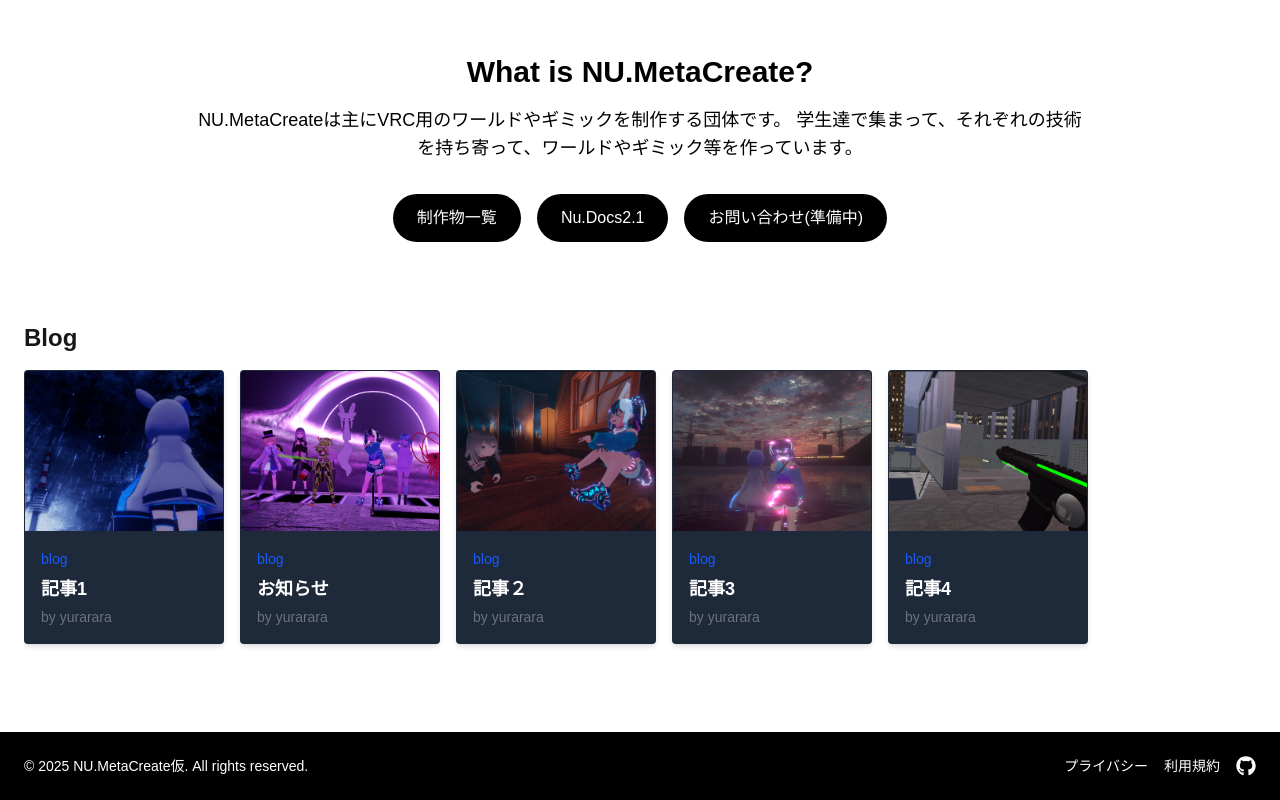
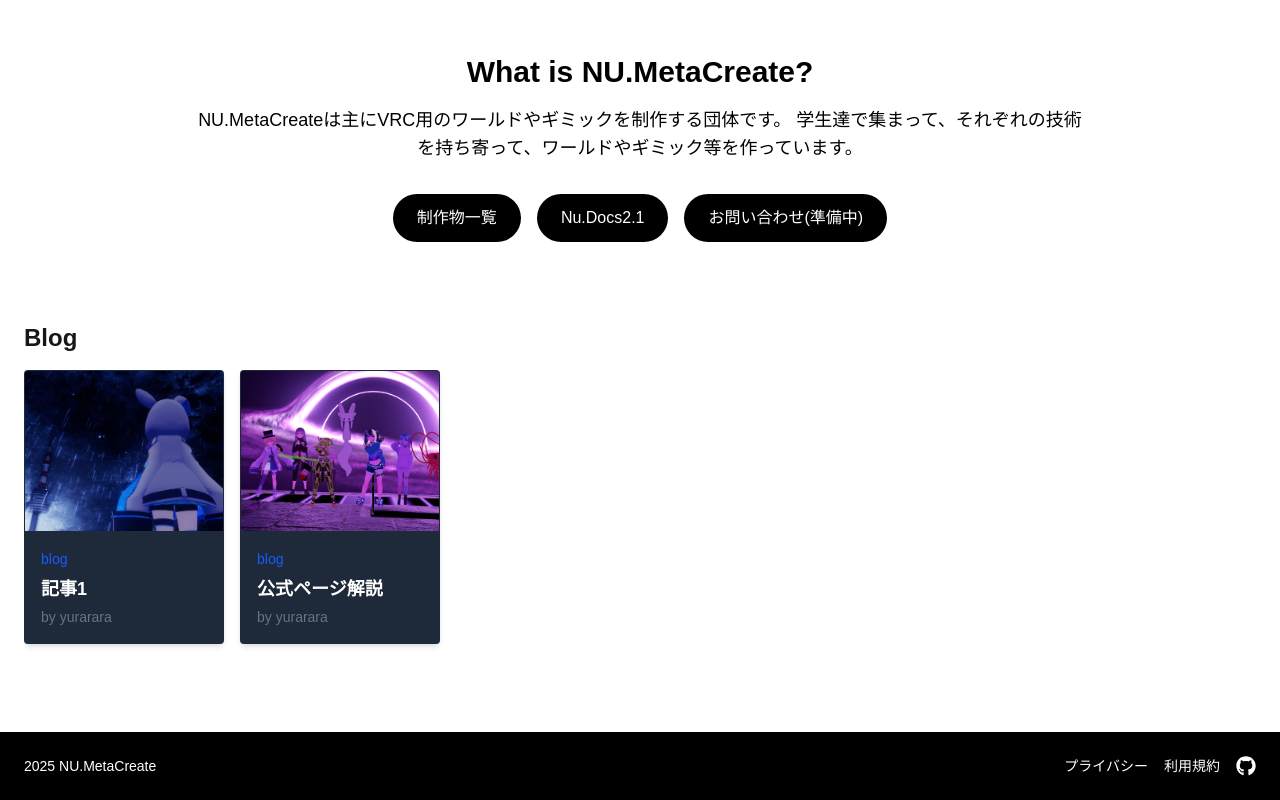
Before and after one commit to yurarara23/nu.meta, a Next.js app: page / in a window 1280 px wide. Shown: the part 1052-1852 px from the top of the page. Built offline with nearby package versions, Linux system fonts and the light colour scheme.

Commit message:
微修正

```diff
--- a/components/Footer.tsx
+++ b/components/Footer.tsx
@@ -6,7 +6,7 @@ const Footer = () => {
     <footer className="bg-black text-white py-6 px-6 mt-12">
       <div className="flex flex-col md:flex-row justify-between items-center gap-4">
         {/* 左：コピーライト */}
-        <p className="text-sm">&copy; 2025 NU.MetaCreate仮. All rights reserved.</p>
+        <p className="text-sm">2025 NU.MetaCreate</p>
 
         {/* 右：リンク＋GitHubアイコン */}
         <div className="flex items-center gap-4">
--- a/data/posts.tsx
+++ b/data/posts.tsx
@@ -17,35 +17,11 @@ export const posts: Post[] = [
     date: "2025-04-06",
   },
   {
-    title: "お知らせ",
+    title: "公式ページ解説",
     image: "/1.png",
     category: "blog",
-    slug: "blog2",
+    slug: "open",
     author: "yurarara",
-    date: "2025-04-07",
-  },
-  {
-    title: "記事２",
-    image: "/2.png",
-    category: "blog",
-    slug: "blog3",
-    author: "yurarara",
-    date: "2025-04-05",
-  },
-  {
-    title: "記事3",
-    image: "/3.png",
-    category: "blog",
-    slug: "blog4",
-    author: "yurarara",
-    date: "2025-04-03",
-  },
-  {
-    title: "記事4",
-    image: "/4.png",
-    category: "blog",
-    slug: "blog5",
-    author: "yurarara",
-    date: "2025-04-02",
+    date: "2025-05-06",
   },
 ];
```
